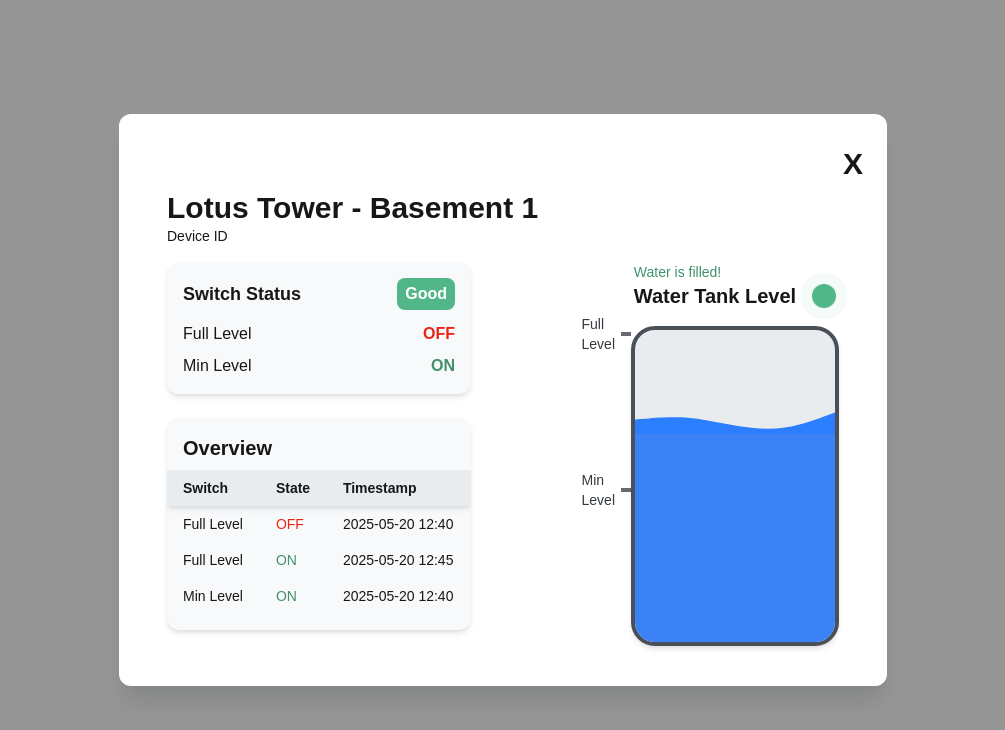
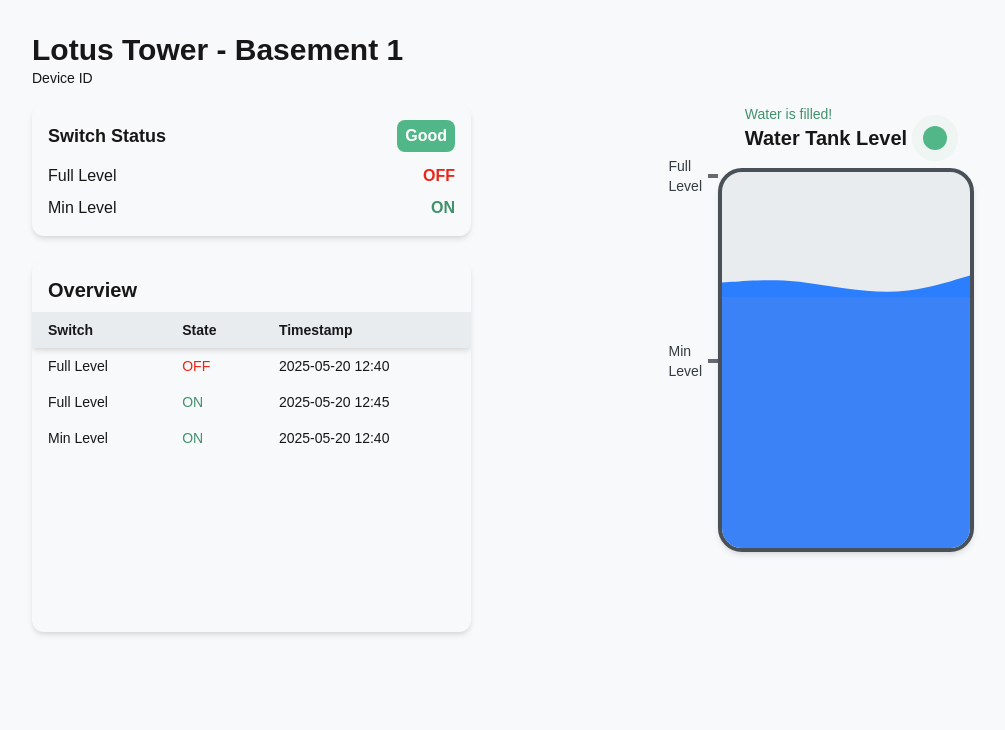
Before and after one commit to AmaCrisn/IOT-Dashboard, a Next.js app: page /water-tank in a window 1280 px wide. Shown: the top 730 px of the page, without its empty margins (137-1142 px from the left). Built offline with nearby package versions, Linux system fonts and the light colour scheme.

Commit message:
Modified page to fullscreen

```diff
--- a/app/water-tank/page.js
+++ b/app/water-tank/page.js
@@ -2,31 +2,19 @@ import Image from "next/image";
 import styles from "../page.module.css";
 import Link from "next/link";
 
-export default function WaterTank({ onClose }) {
+export default function WaterTank() {
   return (
-    <div className="fixed inset-0 z-50 flex items-center justify-center bg-black bg-opacity-40 px-3 duration-300">
-      <div className="bg-white rounded-xl shadow-xl w-full max-w-3xl overflow-y-auto py-4 max-h-[90vh]">
-        <div className="p-2 sm:p-4">
-          {/* Close Button */}
-          <div className="flex flex-row-reverse">
-            <button
-              onClick={onClose}
-              className="px-2 text-3xl font-bold hover:text-red-500"
-            >
-              X
-            </button>
-          </div>
-
+    <div className="flex items-center justify-center px-3">
+      <div className="w-3/4 pt-8 pb-7">
         {/* Contents */}
-          <div className="px-4 py-2 sm:px-8">
+        <div className="flex justify-center items-center">
+          {/* Dashboard Wrapper */}
+          <div className="w-full max-w-6xl">
             {/* Node name / Item name */}
             <div className="text-2xl sm:text-3xl font-bold">
               Lotus Tower - Basement 1
             </div>
             <div className="mb-4 text-sm sm:text-md">Device ID</div>
-            <div className="flex justify-center items-center bg-white">
-              {/* Dashboard Wrapper */}
-              <div className="w-full max-w-6xl">
             {/* Water Tank Dashboard */}
             <div className="grid grid-cols-1 sm:grid-cols-2 gap-16">
               {/* Left Panel */}
@@ -42,15 +30,11 @@ export default function WaterTank({ onClose }) {
                   <div className="flex flex-col gap-2">
                     <div className="flex justify-between">
                       <span>Full Level</span>
-                          <span className="font-semibold text-red-400">
-                            OFF
-                          </span>
+                      <span className="font-semibold text-red-400">OFF</span>
                     </div>
                     <div className="flex justify-between">
                       <span>Min Level</span>
-                          <span className="font-semibold text-green-400">
-                            ON
-                          </span>
+                      <span className="font-semibold text-green-400">ON</span>
                     </div>
                   </div>
                 </div>
@@ -60,7 +44,7 @@ export default function WaterTank({ onClose }) {
                   <h2 className="text-xl font-semibold mb-2 px-4 pt-4">
                     Overview
                   </h2>
-                      <div className="overflow-x-auto overflow-y-auto h-40 text-sm sm:text-md rounded-b-xl">
+                  <div className="overflow-x-auto overflow-y-auto h-80 text-sm sm:text-md rounded-b-xl">
                     <table className="w-full table-auto text-left rounded-lg">
                       <thead className="bg-gray-100 sticky -top-0.5 z-10 shadow-md">
                         <tr>
@@ -113,7 +97,7 @@ export default function WaterTank({ onClose }) {
                   </div>
 
                   {/* Water tank visualization */}
-                      <div className="relative w-40 h-80 sm:w-52">
+                  <div className="relative w-52 h-80 sm:h-96 sm:w-64">
                     {/* Water Tank */}
                     <div className="relative w-full h-full border-4 border-gray-600 rounded-3xl overflow-hidden bg-gray-100 shadow-md">
                       <div className="absolute bottom-0 w-full h-2/3 bg-blue-500 transition-all duration-500 rounded-b-2xl">
@@ -157,7 +141,5 @@ export default function WaterTank({ onClose }) {
         </div>
       </div>
     </div>
-      </div>
-    </div>
   );
 }
```
Lines whose indentation alone changed are shown as unchanged.
